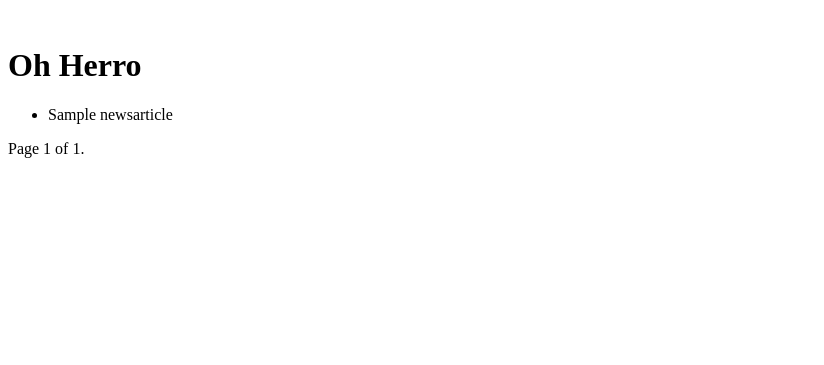
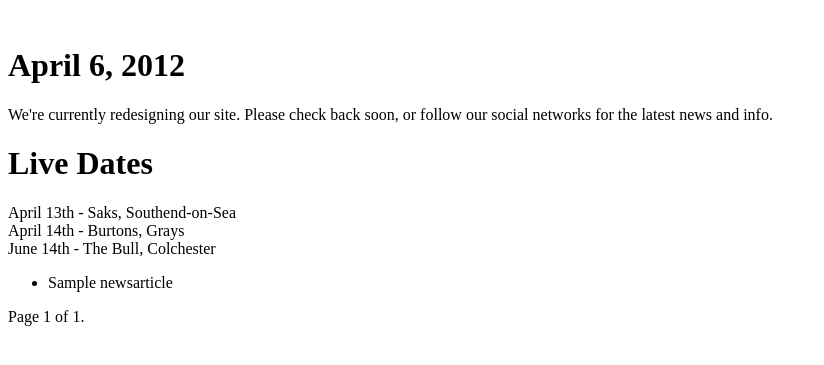
Before and after one commit to nickpack/WIC-Site, a Django app: page / in a window 1280 px wide. Shown: the top 365 px of the page, without its empty margins (0-824 px from the left). Run offline with Django 3.2, Linux system fonts and the light colour scheme; tables that the repository leaves empty hold one stand-in row (values such as "Sample post"); parts of the project's set-up code (start-up, migrations or seed data) failed here and were passed over.

Commit message:
index page

```diff
--- a/wicsite/templates/index.html
+++ b/wicsite/templates/index.html
@@ -1,6 +1,9 @@
 {% extends "base.html" %}
 {% block content %}
-        <h1>Oh Herro</h1>
+        <h1 class="heading">April 6, 2012</h1>
+        <p>We're currently redesigning our site. Please check back soon, or follow our social networks for the latest news and info.</p>
+        <h1 class="heading">Live Dates</h1>
+        <p>April 13th - Saks, Southend-on-Sea<br>April 14th - Burtons, Grays<br>June 14th - The Bull, Colchester</p>
 {% if articles %}
 <ul>
 {% for article in articles %}
```
